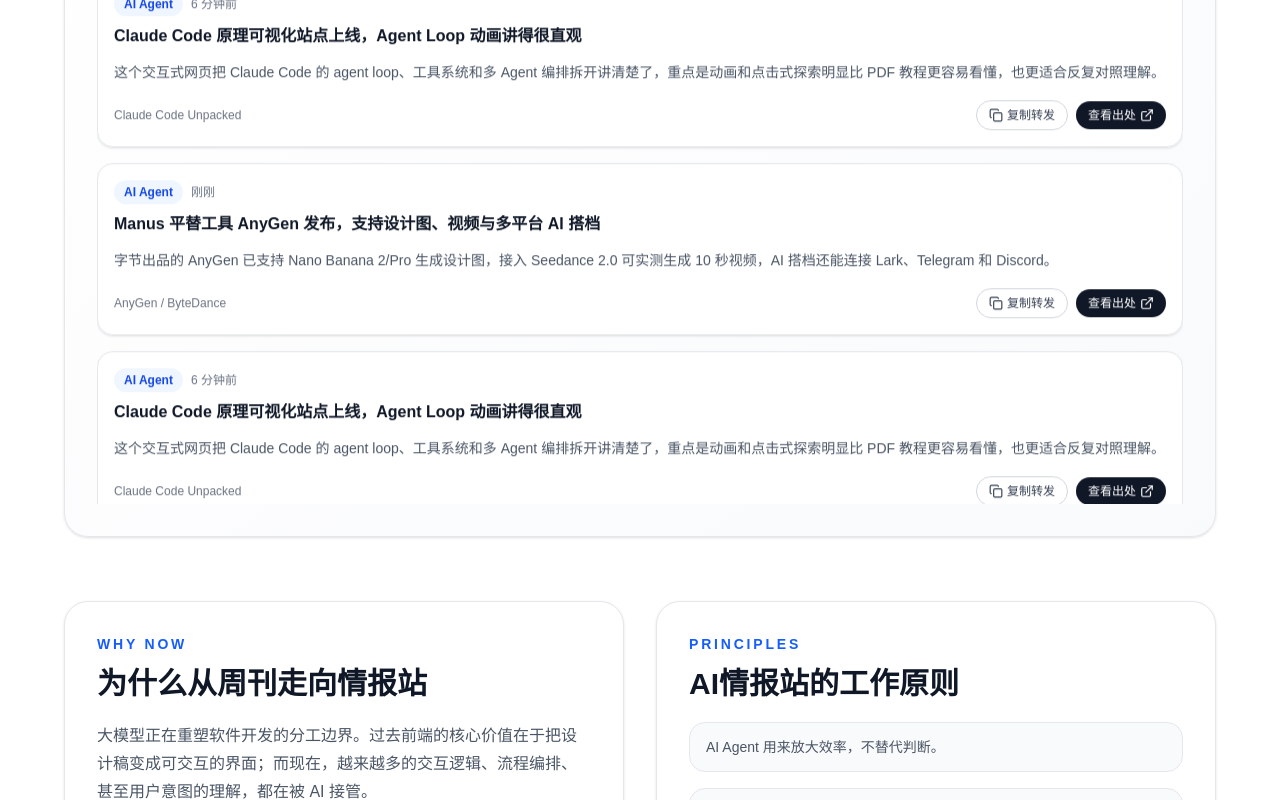
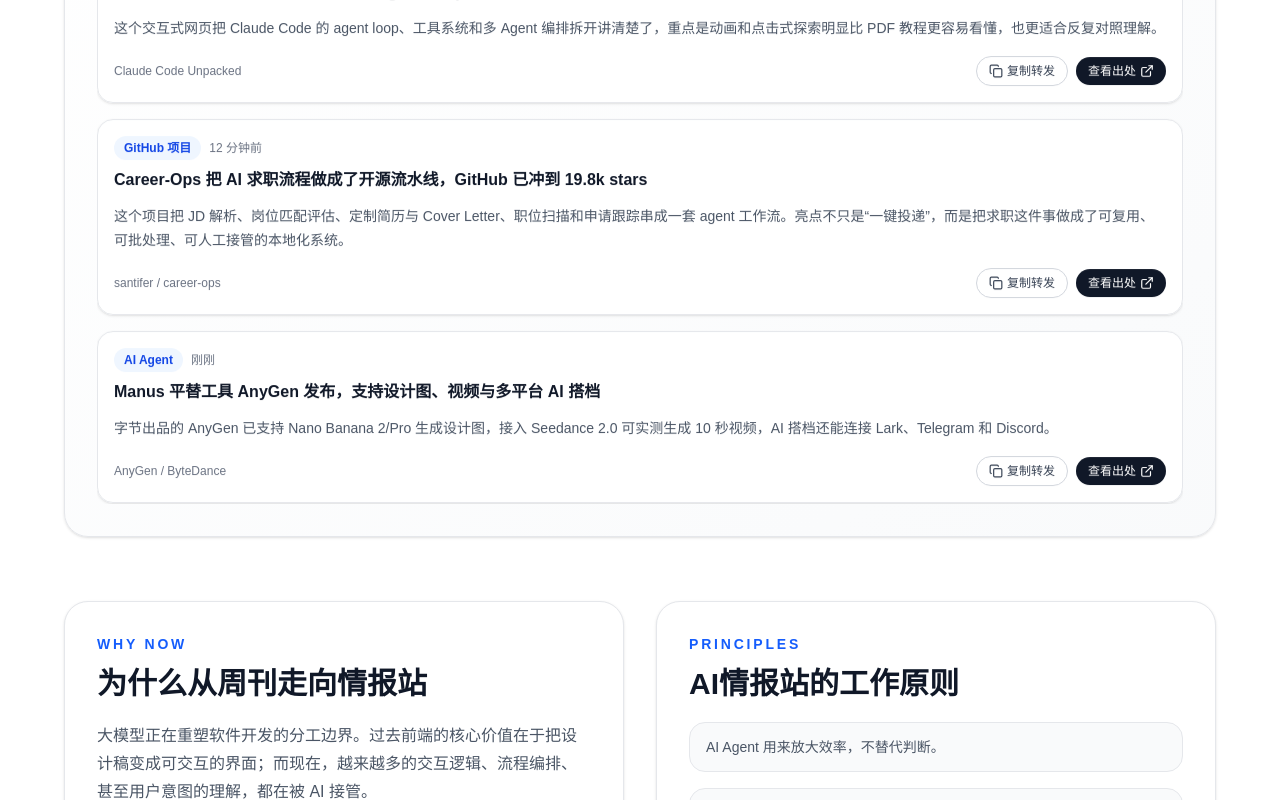
Before and after one commit to TUARAN/frontend-weekly-digest-cn, a Next.js app in the folder web/: page / in a window 1280 px wide. Shown: the part 940-1740 px from the top of the page. Built offline with nearby package versions, Linux system fonts and the light colour scheme.

Commit message:
Add Career-Ops live brief

```diff
--- a/web/components/LiveSignalBoard.tsx
+++ b/web/components/LiveSignalBoard.tsx
@@ -28,6 +28,14 @@
     source: 'Claude Code Unpacked',
     href: 'https://ccunpacked-zh.pages.dev/',
     time: '6 分钟前',
+  },
+  {
+    topic: 'GitHub 项目',
+    title: 'Career-Ops 把 AI 求职流程做成了开源流水线，GitHub 已冲到 19.8k stars',
+    summary: '这个项目把 JD 解析、岗位匹配评估、定制简历与 Cover Letter、职位扫描和申请跟踪串成一套 agent 工作流。亮点不只是“一键投递”，而是把求职这件事做成了可复用、可批处理、可人工接管的本地化系统。',
+    source: 'santifer / career-ops',
+    href: 'https://github.com/santifer/career-ops',
+    time: '12 分钟前',
   },
 ];
 
```
